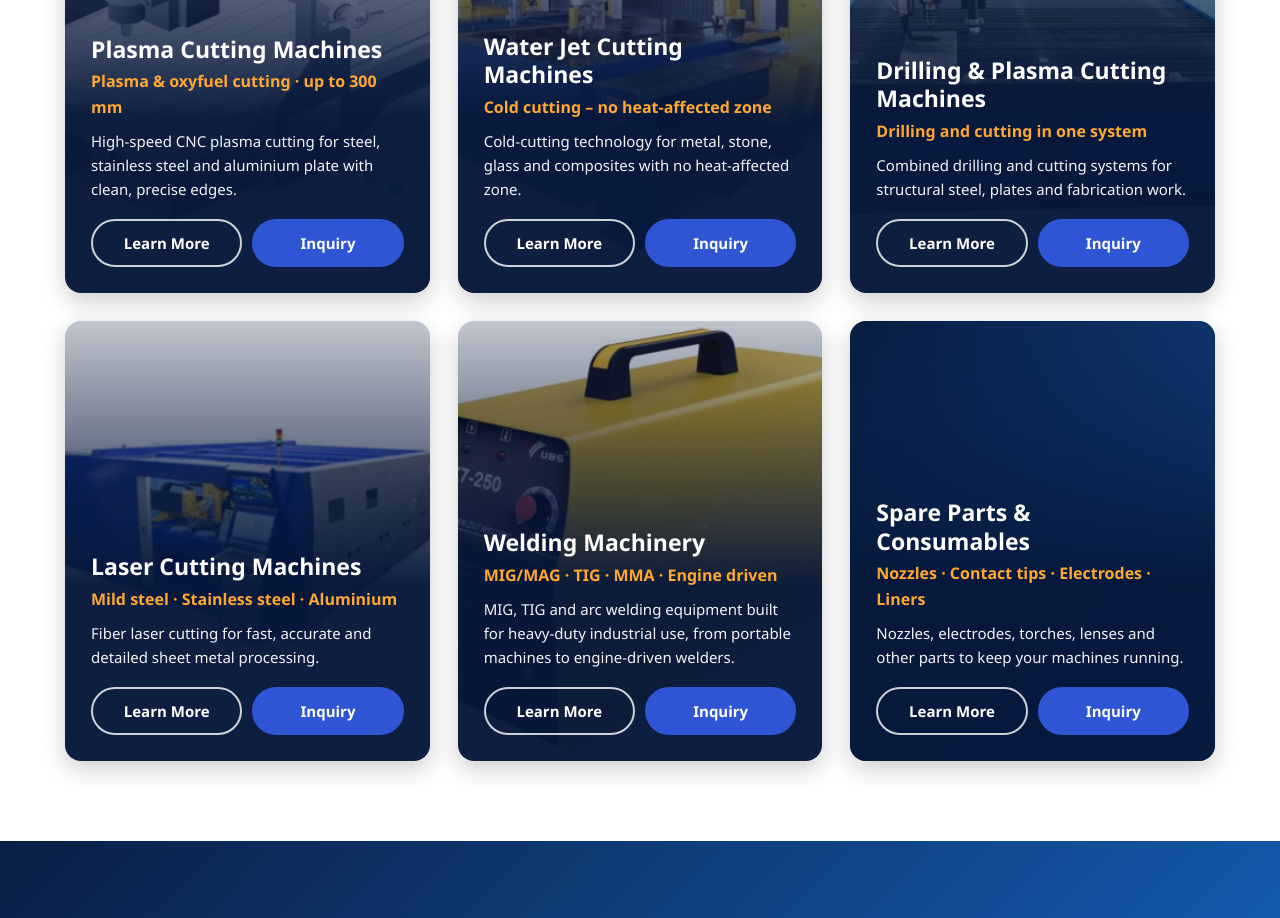
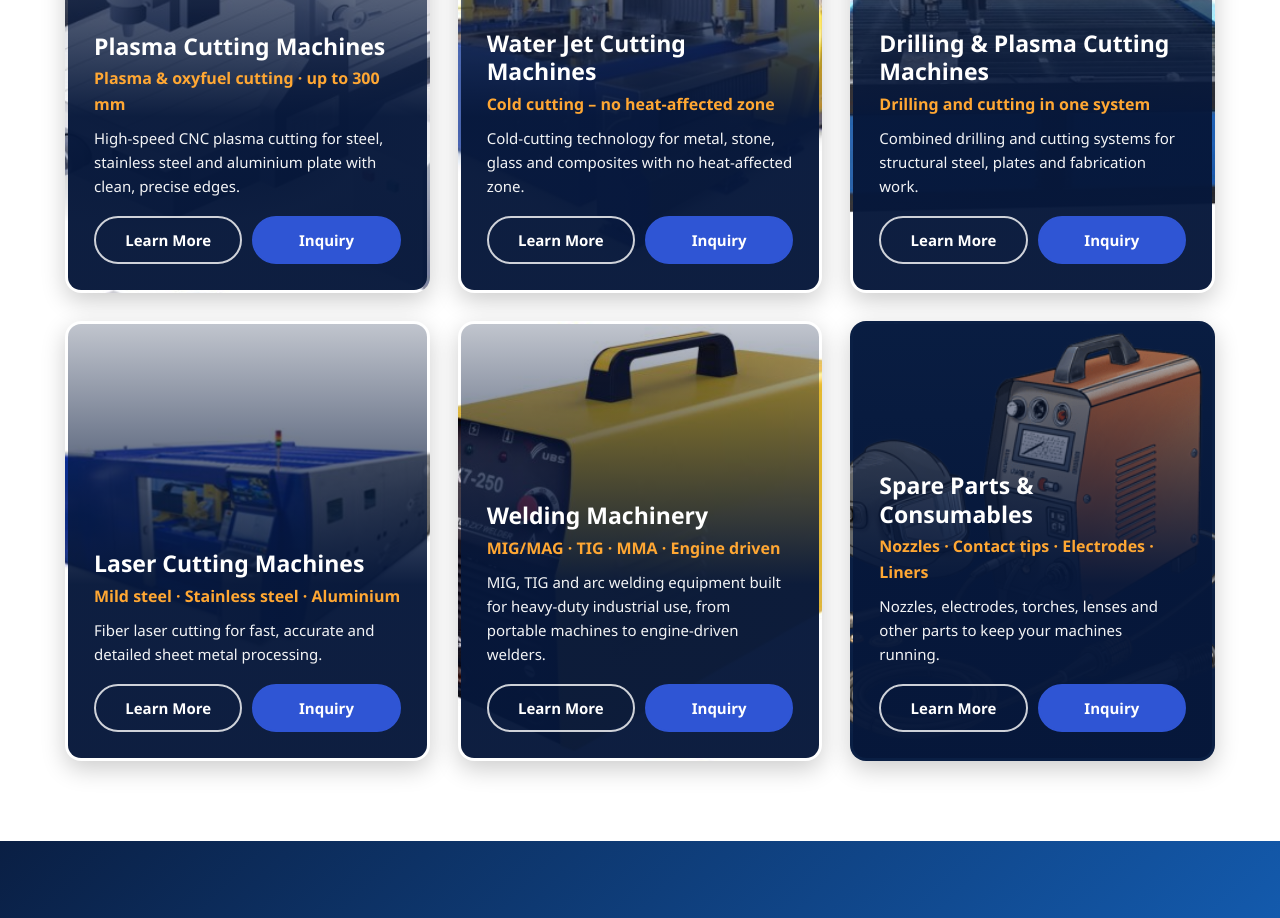
Before and after one commit to TSK-UAE/TSK-UAE.github.io, a plain HTML site: page index.html in a window 1280 px wide. Shown: the part 2174-3092 px from the top of the page. Drawn offline with Linux system fonts and the light colour scheme.

```diff
--- a/index.html
+++ b/index.html
@@ -120,7 +120,21 @@
             content: ""; position: absolute; inset: 0;
             background: linear-gradient(to top, rgba(6,23,58,.97) 40%, rgba(6,23,58,.55) 75%, rgba(6,23,58,.25) 100%);
         }
-        .card:hover { transform: translateY(-8px); box-shadow: 0 16px 34px rgba(10,31,68,.35); }
+        .card { border: 3px solid transparent; cursor: pointer; }
+        .card::before { transition: background .4s; }
+        .card:hover, .card:focus-within {
+            transform: translateY(-10px) scale(1.03);
+            border-color: var(--accent);
+            box-shadow: 0 0 0 4px rgba(255,122,0,.25), 0 22px 44px rgba(255,122,0,.35);
+            z-index: 2;
+        }
+        .card:hover::before, .card:focus-within::before {
+            background: linear-gradient(to top, rgba(6,23,58,.92) 35%, rgba(6,23,58,.35) 75%, rgba(6,23,58,.05) 100%);
+        }
+        .card:hover h3, .card:focus-within h3 { color: #ffa733; }
+        .card:hover .b-learn, .card:focus-within .b-learn { background: #fff; color: var(--navy); }
+        .grid:hover .card:not(:hover) { filter: brightness(.6) saturate(.7); transform: scale(.98); }
+        .card { transition: transform .35s, box-shadow .35s, border-color .35s, filter .35s; }
         .card .content { position: relative; padding: 26px; width: 100%; }
         .card h3 { font-size: 23px; margin-bottom: 6px; line-height: 1.25; }
         .card .spec { color: #ffa733; font-weight: 700; font-size: 16px; margin-bottom: 8px; }
@@ -156,7 +170,7 @@
         .variant { border: 1px solid #dbe3ee; border-radius: 14px; padding: 18px; margin-top: 20px; background: #fbfcfe; }
         .variant img { width: 100%; max-height: 260px; object-fit: cover; border-radius: 10px; margin-bottom: 12px; display: block; }
         .variant h4.vname { margin-top: 0; font-size: 20px; }
-        .maker { display: inline-block; font-size: 12px; font-weight: 700; letter-spacing: .5px; background: #e8edf4; color: var(--navy); padding: 2px 10px; border-radius: 20px; margin-left: 6px; vertical-align: middle; }
+        .dlg-in .main-img { width: 100%; max-height: 280px; object-fit: cover; border-radius: 12px; margin: 6px 0 14px; display: block; }
         .dlg-actions { margin-top: 18px; display: flex; gap: 12px; flex-wrap: wrap; }
         .dlg-actions .btn { padding: 12px 26px; }
         .btn-blue { background: #2f55d4; color: #fff; }
@@ -360,7 +374,7 @@
                 intro: "We supply two plasma cutting machine models:",
                 variants: [
                     {
-                        name: "ELEMENT 400", maker: "Messer", img: "plasmacuttingmachine.jpg",
+                        name: "ELEMENT 400", img: "plasmacuttingmachine.jpg",
                         desc: "Flexible CNC plate processing machine for plasma and oxyfuel cutting, with high-speed lifters and optional bevel units.",
                         highlights: [
                             "Precision plasma cutting of mild steel, stainless steel and aluminium (non-ferrous up to 150 mm)",
@@ -381,7 +395,7 @@
                         ]
                     },
                     {
-                        name: "MULTITHERM PRO", maker: "Messer", img: "3-multitherm-pro-2.jpg",
+                        name: "MULTITHERM PRO", img: "3-multitherm-pro-2.jpg",
                         desc: "Industry 4.0 ready gantry cutting machine for plasma and oxyfuel, with a rigid beam on LM guides for stable, reliable cutting.",
                         highlights: [
                             "Fast positioning at 24 m/min with 0.04 g acceleration to reduce cycle time",
@@ -409,6 +423,7 @@
                 spec: "Cold cutting – no heat-affected zone",
                 desc: "Cold-cutting technology for metal, stone, glass and composites with no heat-affected zone.",
                 bg: "url('WaterJetCuttingMachine.jpg')",
+                img: "WaterJetCuttingMachine.jpg",
                 highlights: [
                     "Cold cutting with no heat-affected zone and no thermal distortion",
                     "Cuts metals, stone, glass and composite materials",
@@ -426,6 +441,7 @@
                 spec: "Drilling and cutting in one system",
                 desc: "Combined drilling and cutting systems for structural steel, plates and fabrication work.",
                 bg: "url('DrillingandPlasmaCuttingMachine.jpg')",
+                img: "DrillingandPlasmaCuttingMachine.jpg",
                 highlights: [
                     "Drilling and plasma cutting on one machine for plate and structural steel work",
                     "Plasma cutting of mild steel, stainless steel and aluminium",
@@ -443,17 +459,18 @@
                 spec: "Mild steel · Stainless steel · Aluminium",
                 desc: "Fiber laser cutting for fast, accurate and detailed sheet metal processing.",
                 bg: "url('LaserCuttingMachine.jpg')",
+                img: "LaserCuttingMachine.jpg",
                 highlights: [
                     "Precision laser cutting of mild steel, stainless steel and aluminium",
                     "Clean cut edges significantly reduce secondary operations",
                     "Suitable for cutting long plates",
-                    "Choice of fiber laser sources (IPG / MaxPhotonics) on request",
+                    "Choice of fiber laser sources on request",
                     "Optional laser bevel head with ±45° angles for I, V, Y, X and K weld profiles",
                     "Nesting and work-preparation software available"
                 ],
                 specs: [
                     ["Materials", "Mild steel, stainless steel, aluminium"],
-                    ["Laser source", "IPG / MaxPhotonics (on request)"],
+                    ["Laser source", "Fiber laser, on request"],
                     ["Positioning speed", "Up to 50 m/min (laser and bevel configurations)"],
                     ["Bevel cutting", "Optional, ±45°"],
                     ["Power and bed size", "Selected to your requirement"]
@@ -467,7 +484,7 @@
                 intro: "We supply two welding machinery ranges:",
                 variants: [
                     {
-                        name: "MIG/MAG, TIG & MMA Welding Machines", maker: "Kemppi", img: "WeldingMachinery.jpg",
+                        name: "MIG/MAG, TIG & MMA Welding Machines", img: "WeldingMachinery.jpg",
                         desc: "Professional welding equipment from portable stick machines to heavy-duty industrial MIG/MAG systems, with guns, torches and accessories.",
                         highlights: [
                             "Portable machines for site work up to industrial systems for shipyards, offshore and pipelines",
@@ -486,7 +503,7 @@
                         ]
                     },
                     {
-                        name: "Engine Driven Welders", maker: "MOSA", img: "weldingmachinenew.png",
+                        name: "Engine Driven Welders", img: "weldingmachinenew.png",
                         desc: "Silenced engine-driven welders for site, pipeline and workshop use. Weld and run auxiliary power from one machine.",
                         highlights: [
                             "Stick, TIG, MIG/MAG and flux-cored welding on multi-process models",
@@ -513,7 +530,8 @@
                 title: "Spare Parts & Consumables",
                 spec: "Nozzles · Contact tips · Electrodes · Liners",
                 desc: "Nozzles, electrodes, torches, lenses and other parts to keep your machines running.",
-                bg: "linear-gradient(135deg, #0a1f44, #1565c0)",
+                bg: "url('weldingmachinenew.png')",
+                img: "weldingmachinenew.png",
                 highlights: [
                     "MIG/MAG gun parts: gas nozzles, contact tips, contact tip adapters, gas diffusers, insulating bushes",
                     "Wire liners: steel spiral and low-friction Teflon liners for steel, stainless steel and aluminium wire",
@@ -562,7 +580,7 @@
                 body += p.variants.map((v, j) => `
                     <div class="variant">
                         <img src="${v.img}" alt="${v.name}" onerror="this.style.display='none'">
-                        <h4 class="vname">${v.name} <span class="maker">${v.maker}</span></h4>
+                        <h4 class="vname">${v.name}</h4>
                         <p>${v.desc}</p>
                         <h4>Key features</h4>${list(v.highlights)}
                         <h4>Specifications</h4>${table(v.specs)}
@@ -572,7 +590,8 @@
                 body += `<p class="note">Specifications are for guidance and may change. Contact us to confirm the exact model and configuration.</p>
                          <div class="dlg-actions"><button class="btn btn-grey" data-close>Close</button></div>`;
             } else {
-                body += `<h4>Key features</h4>${list(p.highlights)}
+                body += `<img class="main-img" src="${p.img}" alt="${p.title}" onerror="this.style.display='none'">
+                         <h4>Key features</h4>${list(p.highlights)}
                          <h4>Specifications</h4>${table(p.specs)}
                          <p class="note">Specifications are for guidance and may change. Contact us to confirm the exact model and configuration.</p>
                          <div class="dlg-actions">
```
